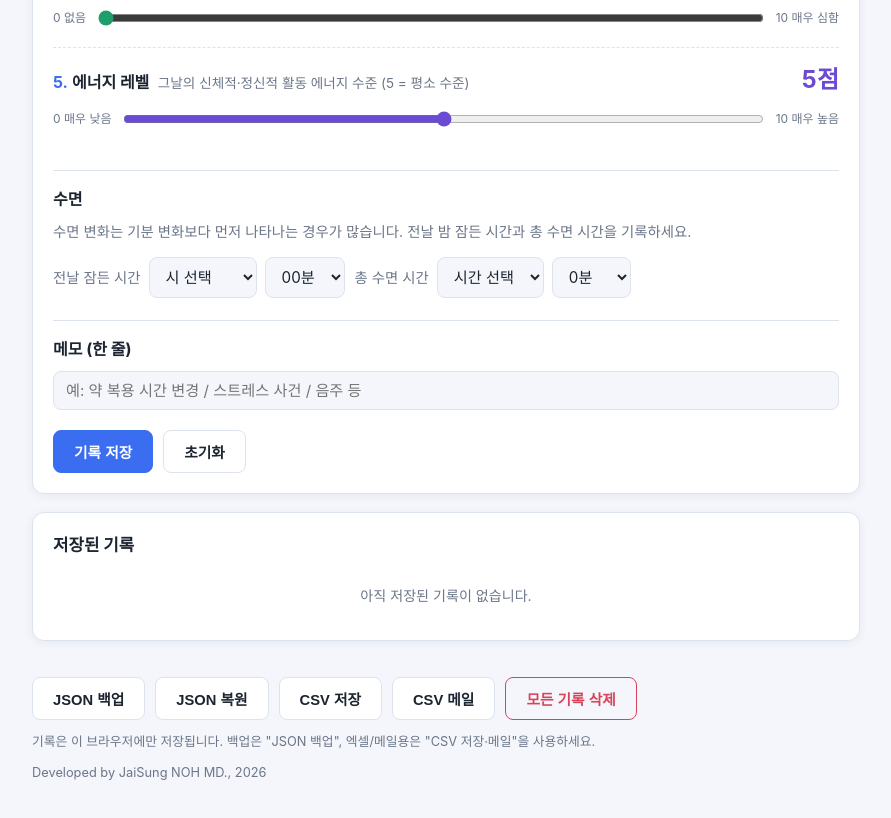
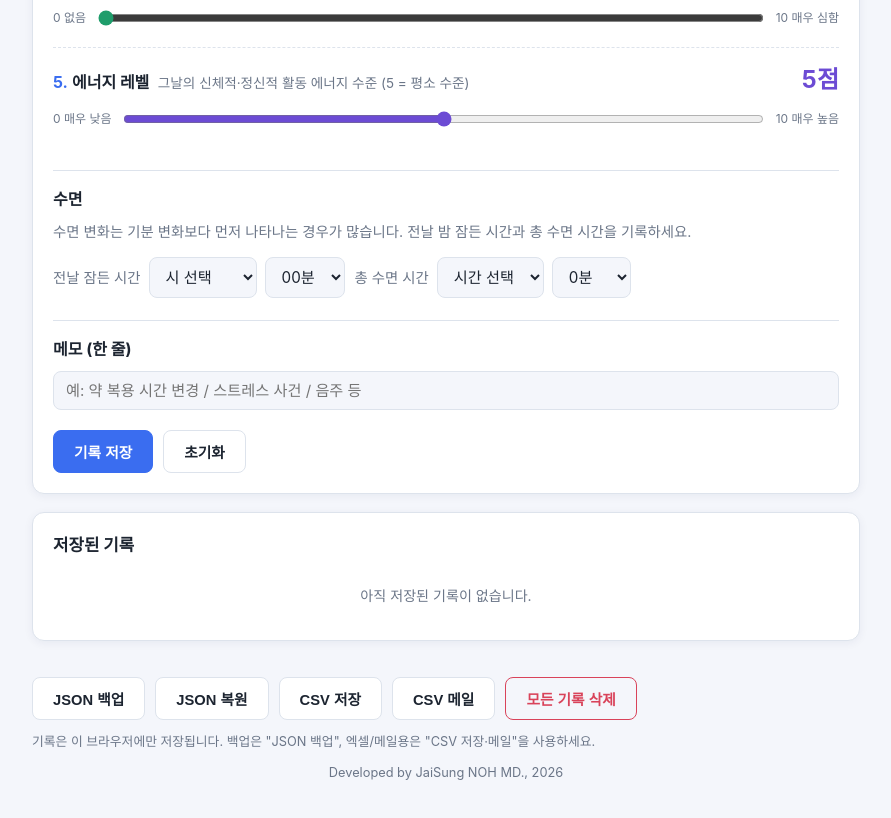
Before and after one commit to mrnoh99/BiEval, a plain HTML site: page web/index.html in a window 1280 px wide. Shown: the part 721-1539 px from the top of the page, without its empty margins (194-1085 px from the left). Drawn offline with Linux system fonts and the light colour scheme.

Commit message:
Developed by 문구 가운데 정렬
Co-Authored-By: Claude Opus 5.5 <noreply@anthropic.com>
Claude-Session: https://claude.ai/code/session_01U4z6NstTizzAP6VuBB2iY9

```diff
--- a/web/index.html
+++ b/web/index.html
@@ -114,7 +114,7 @@
       <input type="file" id="import-file" accept="application/json,.json" hidden />
     </div>
     <span class="footer-note">기록은 이 브라우저에만 저장됩니다. 백업은 "JSON 백업", 엑셀/메일용은 "CSV 저장·메일"을 사용하세요.</span>
-    <span class="footer-note">Developed by JaiSung NOH MD., 2026</span>
+    <span class="footer-note credit">Developed by JaiSung NOH MD., 2026</span>
     <button class="btn primary" id="install-app" hidden>앱 설치</button>
   </footer>
 
--- a/web/styles.css
+++ b/web/styles.css
@@ -208,6 +208,7 @@ td.total-cell { font-weight: 700; color: var(--primary); }
 }
 .footer-actions { display: flex; align-items: center; gap: 10px; flex-wrap: wrap; }
 .footer-note { color: var(--muted); font-size: 0.8rem; }
+.footer-note.credit { align-self: center; text-align: center; }
 .q-item .mood-head { margin-bottom: 6px; }
 .q-item .q-text { margin-bottom: 0; }
 .mood-score { white-space: nowrap; }
```
